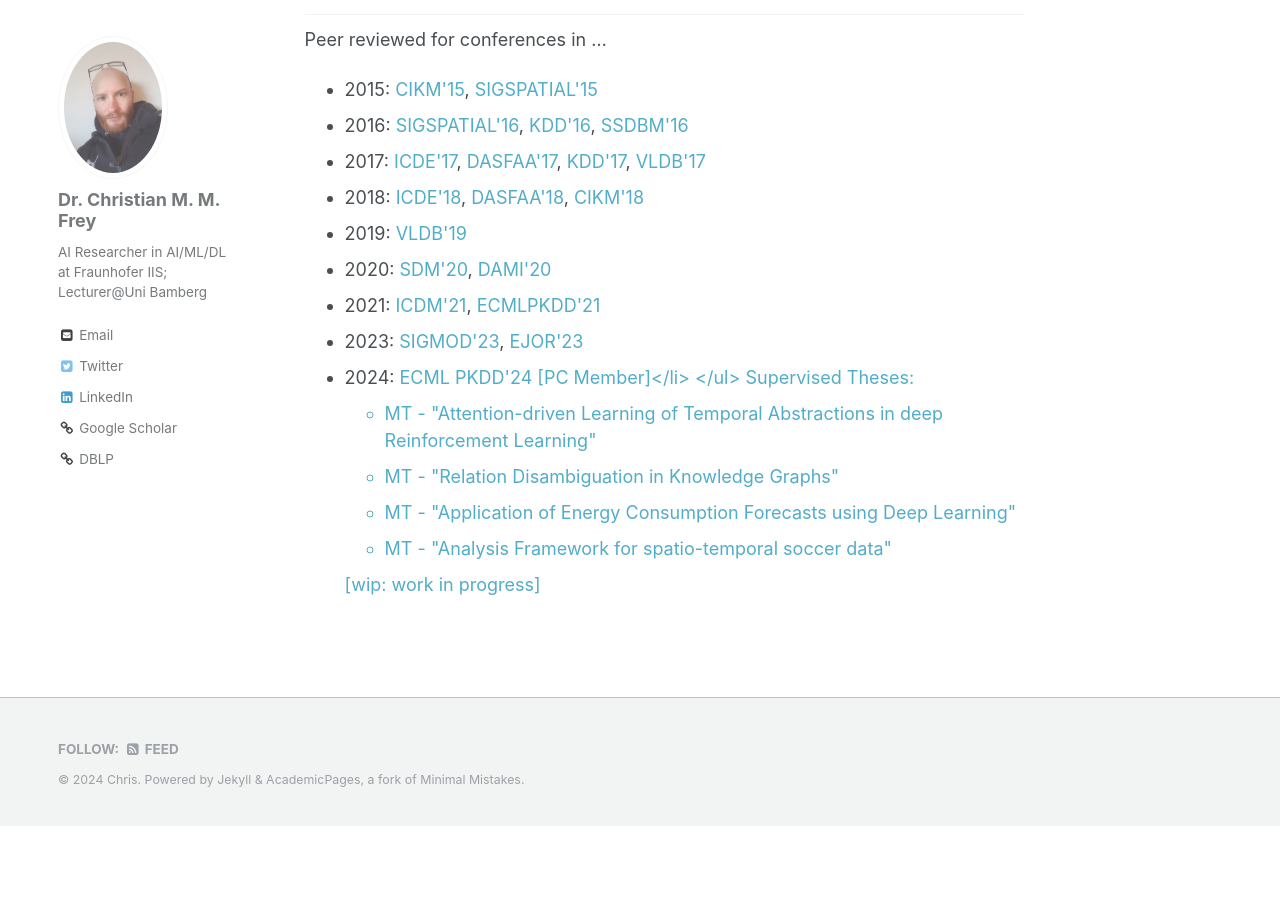
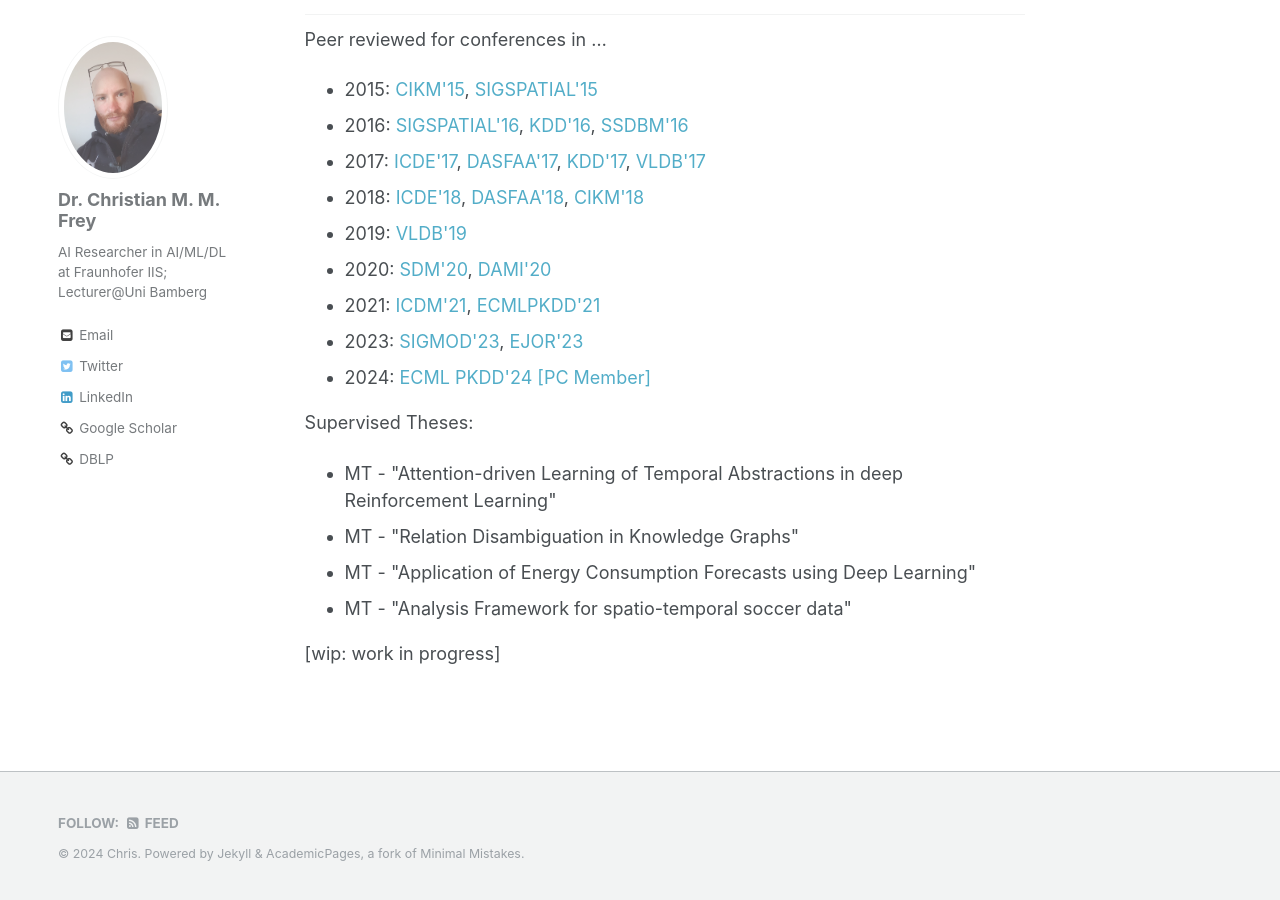
Before and after one commit to christianmaxmike/christianmaxmike.github.io, a Jekyll site: the page built from _pages/about.md, in a window 1280 px wide and 900 px high, scrolled down 856 px. Built offline with Jekyll 4.4.1, drawn with Linux system fonts in a browser that asks for light colours; before the commit the page ends 1682 px from its top, so only the background shows below that.

```diff
--- a/_pages/about.md
+++ b/_pages/about.md
@@ -56,7 +56,7 @@ Peer reviewed for conferences in ...
 	<li>2020: <a href="https://www.siam.org/conferences/cm/conference/sdm20">SDM'20</a>, <a href="https://csit2020.org/dami/index.html">DAMI'20</a></li>
 	<li>2021: <a href="https://icdm2021.auckland.ac.nz">ICDM'21</a>, <a href="https://2021.ecmlpkdd.org">ECMLPKDD'21</a></li>
 	<li>2023: <a href="https://2023.sigmod.org/">SIGMOD'23</a>, <a href="https://www.sciencedirect.com/journal/european-journal-of-operational-research">EJOR'23</a></li>
-	<li>2024: <a href="https://ecmlpkdd.org/2024/">ECML PKDD'24 [PC Member]</li>
+	<li>2024: <a href="https://ecmlpkdd.org/2024/">ECML PKDD'24 [PC Member]</a></li>
 </ul>
 
 Supervised Theses:
```
